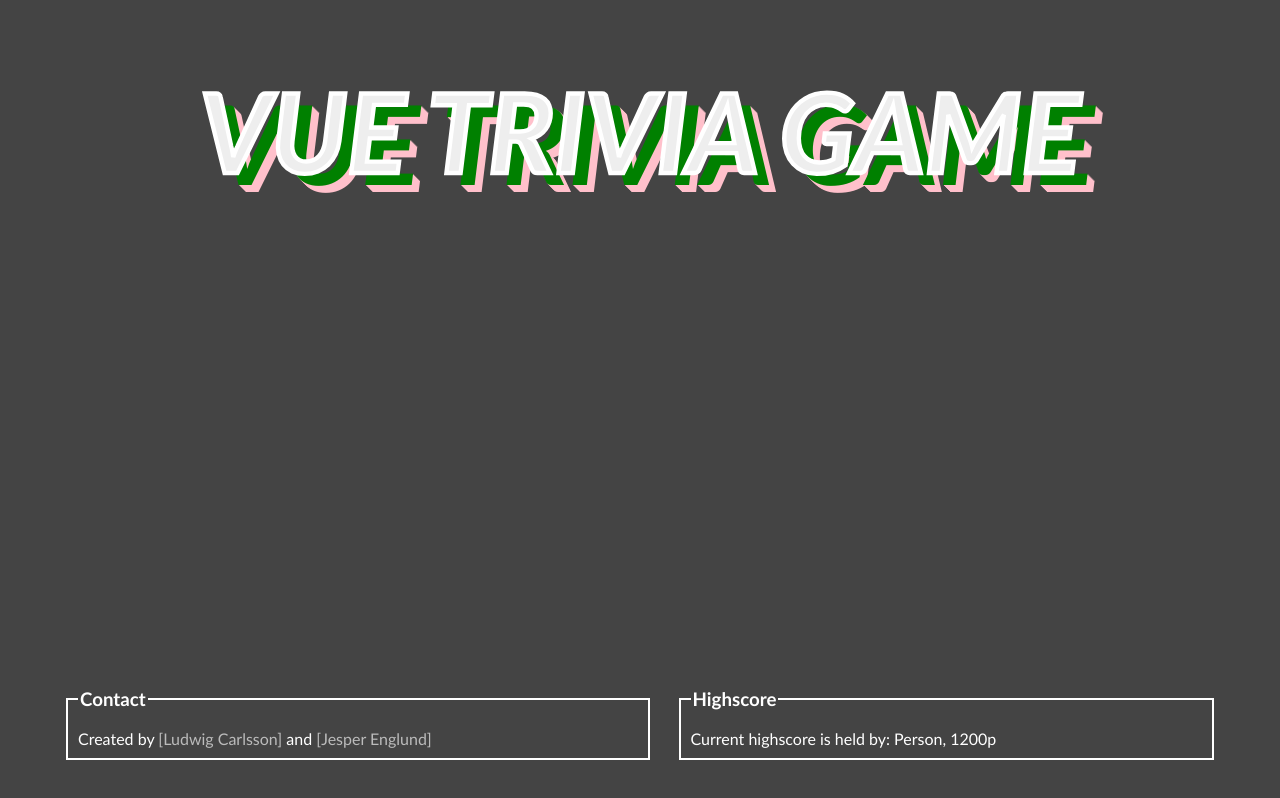
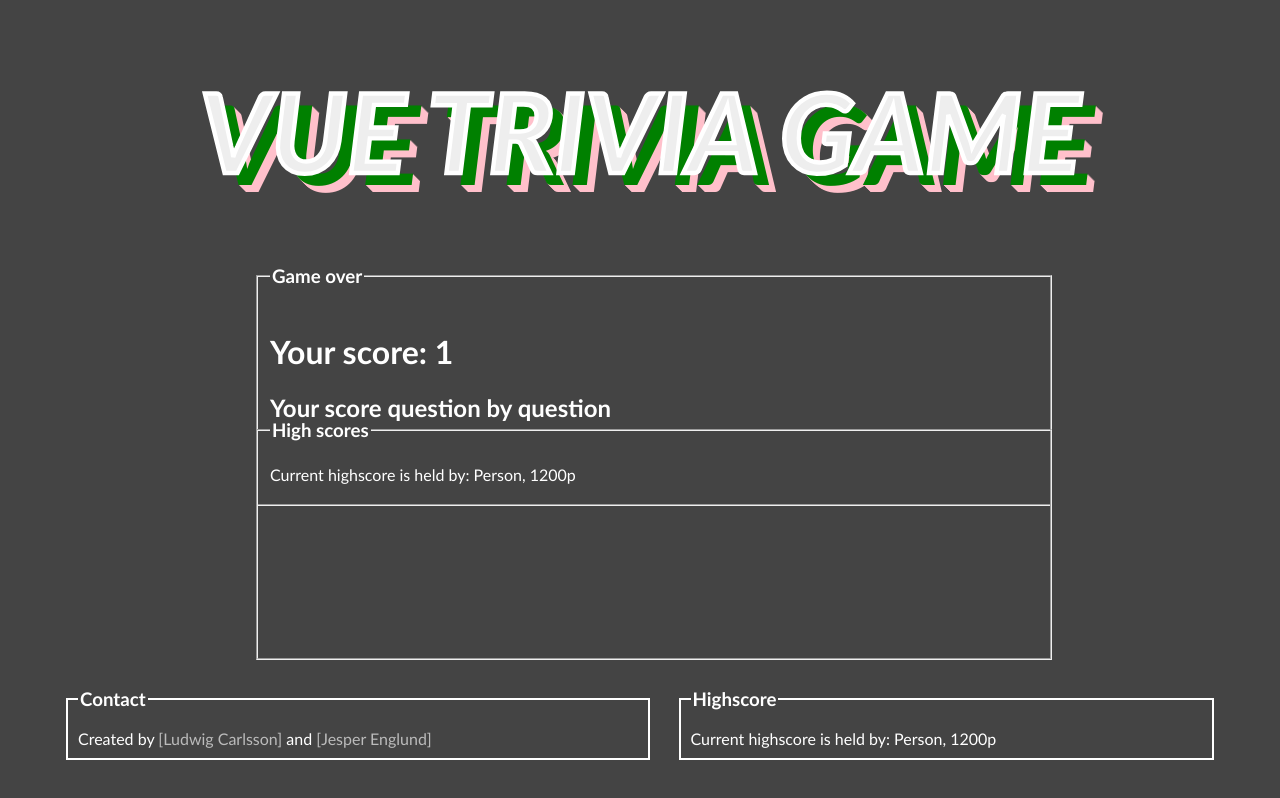
Before and after one commit to ludwigcarlsson/vue-trivia-game, a Vue app: page /result/1 in a window 1280 px wide. Built offline with nearby package versions, Linux system fonts and the light colour scheme.

Commit message:
feat: passing result through route now works, getting answers does not

```diff
--- a/src/components/Footer.vue
+++ b/src/components/Footer.vue
@@ -17,7 +17,7 @@ export default {
 }
 </script>
 
-<style>
+<style lang="scss">
 #footer-container {
     width: 90%;
     position: absolute;
@@ -31,9 +31,10 @@ export default {
 .footer-section {
     border: 2px solid white;
     padding: 0 10px 10px 10px;
-}
-#footer-contact a {
-    text-decoration: none;
-    color: #bbb;
+
+    a {
+        text-decoration: none;
+        color: #bbb;
+    }
 }
 </style>
--- a/src/components/HomePage.vue
+++ b/src/components/HomePage.vue
@@ -27,7 +27,6 @@ export default {
     border-radius: 5px;
     box-shadow: 2px 2px 4px rgba($color: #000000, $alpha: 0.3);
     text-shadow: 2px 2px 2px rgba($color: #000000, $alpha: 0.3);
-
 }
 #play-now-button:hover {
     cursor: pointer;
--- a/src/components/Question.vue
+++ b/src/components/Question.vue
@@ -43,15 +43,14 @@ export default {
         })
     },
     methods: {
-        answerQuestion(answer, correct, index) {
-            console.log(index);
+        answerQuestion(answer, correct) {
             if (answer === correct) {
                 this.currentScore += 10;
             }
             if (this.currentQuestion < this.questions.length-1) {
                 this.currentQuestion++;
             } else {
-                this.$router.push('/result')
+                this.$router.push(`/result/${this.currentScore}`)
             }
         }
     }
@@ -65,7 +64,6 @@ export default {
     position: absolute;
     left: 20%;
 }
-
 .option-body {
     display: grid;
     grid-template: auto auto / auto auto;
@@ -73,7 +71,6 @@ export default {
     row-gap: 10px;
     column-gap: 10px;
 }
-
 .btn-alt  {
     background-color: orange;
     border-radius: 4px;
--- a/src/components/Result.vue
+++ b/src/components/Result.vue
@@ -2,7 +2,7 @@
   <div id="result-container">
         <fieldset class="result-section">
             <legend><h3>Game over</h3></legend>
-            <h1>Your score:</h1>
+            <h1 id="current-score">Your score: {{pts}}</h1>
             <h2>Your score question by question</h2>
         </fieldset>
 
@@ -11,25 +11,22 @@
             Current highscore is held by: Person, 1200p
         </fieldset>
     </div>
-
 </template>
 
 <script>
 export default {
-
+    name: 'Result',
+    props: ['pts'],
+    mounted() {
+        console.log(this.pts);
+    }
 }
 </script>
 
 <style>
-body {
-    font-family: 'Trebuchet MS', 'Lucida Sans Unicode', 'Lucida Grande', 'Lucida Sans', Arial, sans-serif;
-    background: #444;
-    margin: 0;
-}
-
 .result-section {
     width: 60%;
-    height: 50%;
+    height: 30%;
     position: absolute;
     left: 20%;
     color: white;
@@ -43,6 +40,7 @@ body {
     height: 30%;
     position: absolute;
     left: 20%;
+    top: 50%;
     color: white;
     margin-left: auto;
 }
--- a/src/router/index.js
+++ b/src/router/index.js
@@ -21,9 +21,10 @@ export default new Router({
             component: Question,
         },
         {
-            path: '/result',
+            path: '/result/:pts',
             name: 'Result',
             component: Result,
+            props: true,
         }
     ]
 })
```
